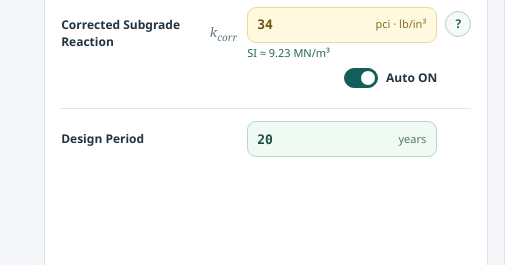
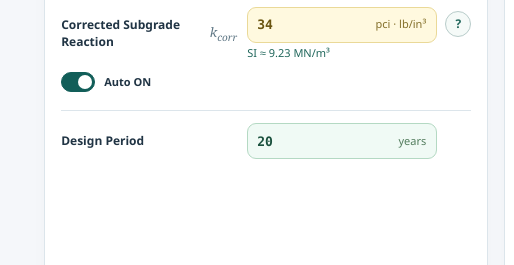
Before and after one commit to ljanre/hd-toolkit, a website: page src/index.html in a window 1280 px wide. Shown: the part 1500-1765 px from the top of the page, 219-733 px from the left. Drawn offline with Linux system fonts and the light colour scheme.

Commit message:
Align kcorr automation toggle with other input switches

```diff
--- a/src/index.html
+++ b/src/index.html
@@ -204,8 +204,9 @@
                 <div class="field full">
                   <label for="k">Corrected Subgrade Reaction<span class="symbol">k<sub>corr</sub></span></label>
                   <div class="entry"><input id="k" name="k" type="number" min="0" step="any" required aria-describedby="kHelp" data-si-factor="0.271447138" data-si-unit="MN/m³"><span class="unit">pci · lb/in³</span></div>
-                  <div class="kcorr-toggle-row"><label class="round-toggle foundation-auto-toggle" for="foundationMode"><input id="foundationMode" type="checkbox" role="switch" checked aria-label="Corrected Subgrade Reaction automation" aria-describedby="kHelp foundationManualNote" aria-controls="k foundationInputs manualNomographControls"><span class="toggle-track" aria-hidden="true"></span><span id="foundationModeLabel">Auto ON</span></label></div><small id="kHelp">Enter the corrected foundation support value for slab design.</small><p id="foundationManualNote" class="foundation-manual-note" role="status" hidden>Auto is OFF. All foundation inputs remain editable. Blue lines are a suggested layout from the inputs at switch-off and stay fixed when inputs change. Drag them for manual reading and enter verified kcorr. Automatic red tracing is disabled.</p>
+                  <small id="kHelp">Enter the corrected foundation support value for slab design.</small>
                 </div>
+                <div class="concrete-spec-toggle"><label class="round-toggle foundation-auto-toggle" for="foundationMode"><input id="foundationMode" type="checkbox" role="switch" checked aria-label="Corrected Subgrade Reaction automation" aria-describedby="kHelp foundationManualNote" aria-controls="k foundationInputs manualNomographControls"><span class="toggle-track" aria-hidden="true"></span><span id="foundationModeLabel">Auto ON</span></label><p id="foundationManualNote" class="foundation-manual-note" role="status" hidden>Auto is OFF. All foundation inputs remain editable. Blue lines are a suggested layout from the inputs at switch-off and stay fixed when inputs change. Drag them for manual reading and enter verified kcorr. Automatic red tracing is disabled.</p></div>
               </div>
               <p id="foundationStatus" class="foundation-status" role="status" aria-live="polite" hidden></p>
             </div>
--- a/src/toolkit.css
+++ b/src/toolkit.css
@@ -70,8 +70,3 @@ road-widening{display:block}road-widening iframe{display:block;width:100%;height
 .foundation-manual-note{padding:10px 12px;background:#fff5db;border:1px solid #dfc174;border-radius:8px;font-size:12px;line-height:1.6;color:#735214}.foundation-nomograph svg.manual-nomograph-active{pointer-events:auto;touch-action:none}.foundation-nomograph .manual-nomograph-layer .manual-nomograph-line{fill:none;stroke:#1769aa;stroke-width:4;pointer-events:stroke;cursor:move;vector-effect:non-scaling-stroke}.foundation-nomograph .manual-nomograph-layer .manual-nomograph-handle{fill:white;stroke:#1769aa;stroke-width:3;pointer-events:all;cursor:grab;vector-effect:non-scaling-stroke}.manual-nomograph-handle:focus{fill:#ffe2a3;outline:none}#manualNomographControls{padding:10px;border:1px solid #b8d4eb;border-radius:8px;background:#f1f8fd;font-size:12px}#resetManualNomographs{padding:8px 12px;border:1px solid #b8d4eb;border-radius:6px;cursor:pointer;background:white;color:#1769aa}
 
 .nomograph-extension:has(svg)+.foundation-nomograph:has(svg.manual-nomograph-active){display:block}
-
-.kcorr-input-heading{display:flex;align-items:center;justify-content:space-between;flex-wrap:wrap;gap:8px;margin-bottom:8px}.kcorr-input-heading>label{margin:0}.kcorr-input-heading .foundation-auto-toggle{margin:0;min-height:30px;flex-shrink:0}.kcorr-input-heading .toggle-track{flex-shrink:0}.kcorr-input-heading #foundationModeLabel{font-size:11px;white-space:nowrap}
-
-.kcorr-toggle-row{display:flex;justify-content:flex-end;margin:8px 0}.kcorr-toggle-row .foundation-auto-toggle{margin:0;min-height:28px}.kcorr-toggle-row .toggle-track{flex-shrink:0}
-#designForm .field>.kcorr-toggle-row{grid-column:2;grid-row:3;margin:6px 0;justify-content:flex-end}#designForm .field>#foundationManualNote{grid-column:1/-1;margin:6px 0 0}#designForm .kcorr-toggle-row .round-toggle{position:relative;align-items:center}#designForm .kcorr-toggle-row input[type=checkbox]{top:50%;transform:translateY(-50%);height:20px;min-height:0;padding:0}@media(max-width:600px){#designForm .field>.kcorr-toggle-row{grid-column:1;grid-row:auto}}
```
